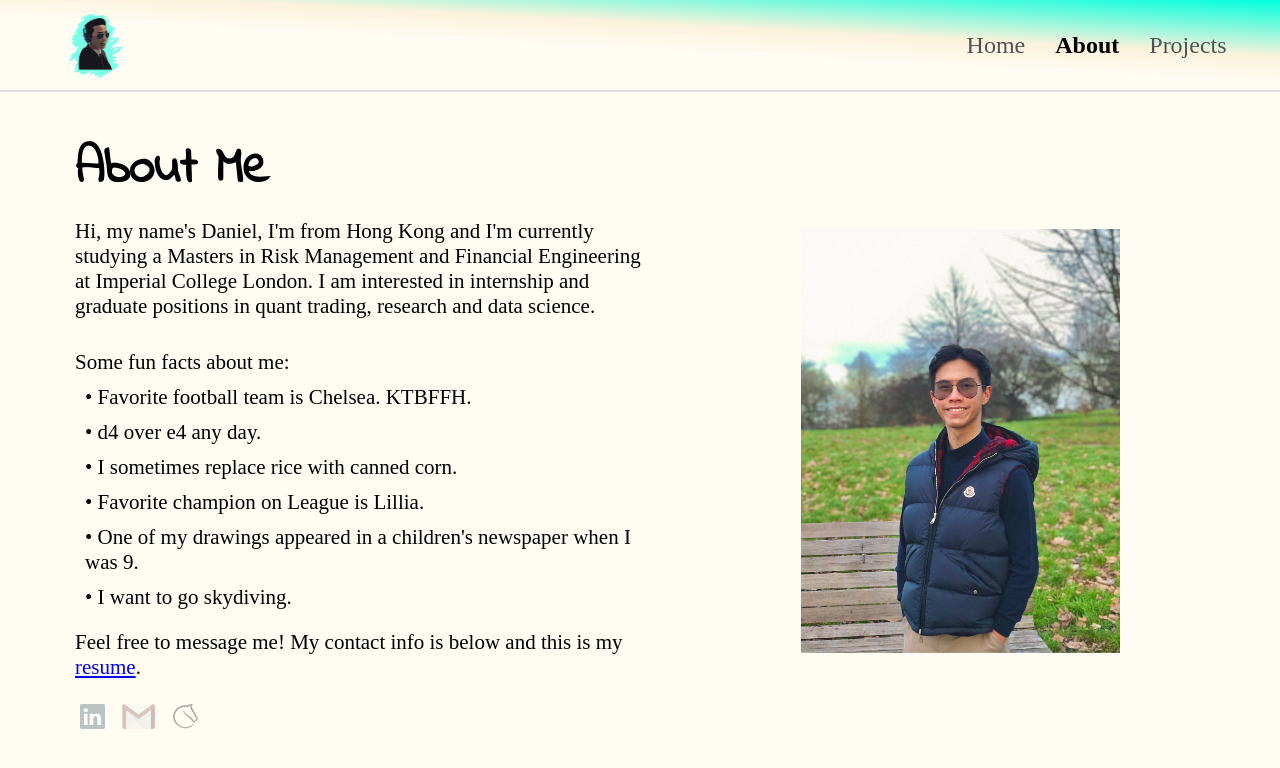
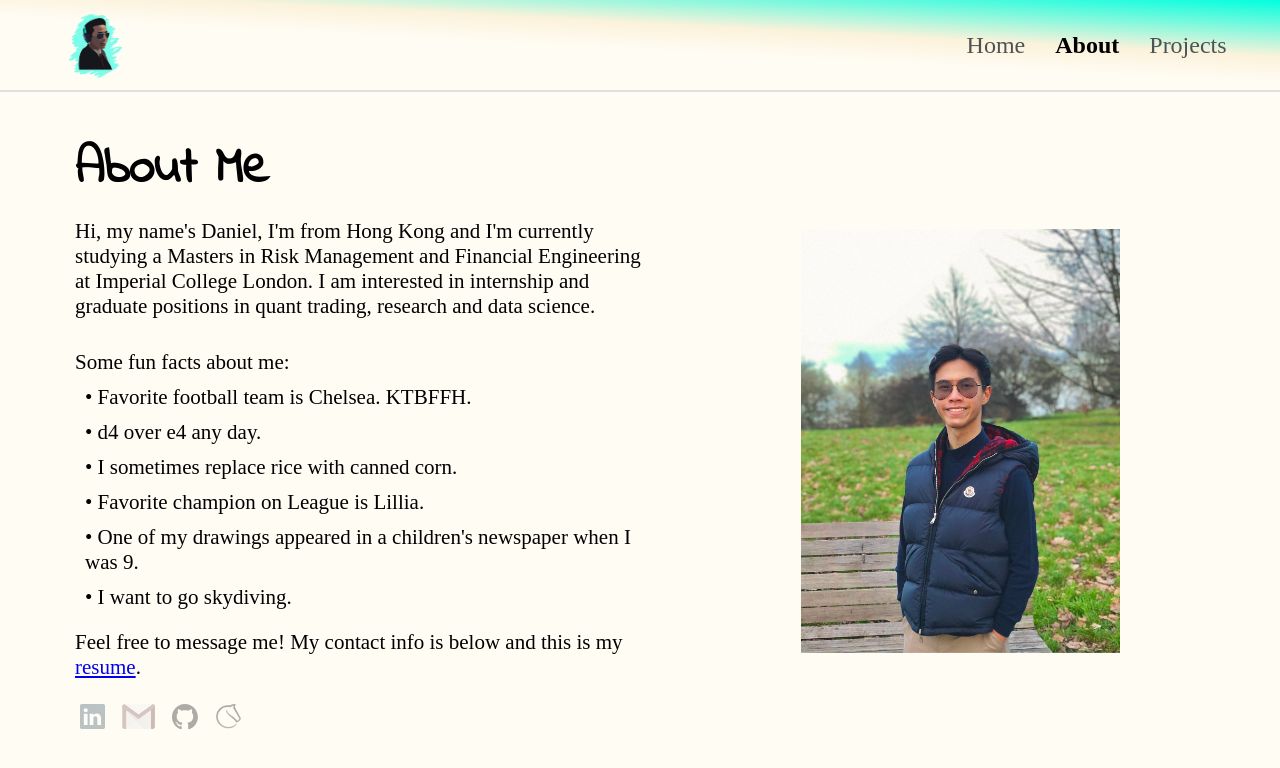
Before and after one commit to danielwong83/personal_website, a React (Create React App) app: page /#/about in a window 1280 px wide. Shown: the top 768 px of the page. Built offline with nearby package versions, Linux system fonts and the light colour scheme; a web font is replaced by a local one.

Commit message:
added blackjack link + github icon

```diff
--- a/src/pages/About.js
+++ b/src/pages/About.js
@@ -12,17 +12,21 @@ import {AboutMe,
         GmailImg,
         LinkedinImg,
         ATag,
-        LichessImg} from '../styles/About.style'
+        LichessImg,
+        GithubImg} from '../styles/About.style'
 
 import resume from '../files/resume.pdf'
 import portrait from '../images/portrait.png'
 import gmailpic from '../images/gmail.svg'
 import linkedinpic from '../images/linkedin.svg'
+import githubpic from '../images/github.svg'
 import lichesspic from '../images/lichess.svg'
 
 const linkedin = "https://www.linkedin.com/in/daniel-wong83/"
 const gmail = "daniel.wong121@imperial.ac.uk"
+const github = "https://github.com/danielwong83"
 const lichess = "https://lichess.org/@/danielwong4"
+
 
 function About(){
     return (
@@ -49,6 +53,7 @@ function About(){
                 <SocialWrapper>
                     <ATag href = {linkedin} target='_blank' rel='noopener noreferrer'><LinkedinImg src={linkedinpic}/></ATag>
                     <ATag href = {`mailto:${gmail}`} target='_blank' rel='noopener noreferrer'><GmailImg src={gmailpic}/></ATag>
+                    <ATag href = {github} target='_blank' rel='noopener noreferrer'><GithubImg src={githubpic}/></ATag>
                     <ATag href = {lichess} target='_blank' rel='noopener noreferrer'><LichessImg src={lichesspic}/></ATag>
                 </SocialWrapper>
 
--- a/src/pages/Project.js
+++ b/src/pages/Project.js
@@ -21,6 +21,7 @@ import turtle from '../images/turtle.svg'
 
 
 const dashboardlink = "https://sndw1.shinyapps.io/dashboard/"
+const blackjacklink = "https://github.com/danielwong83/blackjack"
 
 
 const Project = () => {
@@ -60,7 +61,7 @@ const Project = () => {
                     <IndividualProject>
                         <ProjectPhoto src = {blackjack}/>
                         <ProjectContent>
-                            <ProjectName>BlackJack (4 Players)</ProjectName>
+                            <ProjectName><ATag href= {blackjacklink} target='_blank' rel='noopener noreferrer'>BlackJack (4 Players)</ATag></ProjectName>
                             <Description>A recreation of the casino game, and my first code where I utilised OOP.</Description>
                             <Description>Languages: Python</Description>
                             <Description>Future Plans: to create a UI for the game</Description>
--- a/src/styles/About.style.js
+++ b/src/styles/About.style.js
@@ -120,6 +120,20 @@ export const LichessImg = styled.img`
     }
 `
 
+export const GithubImg = styled.img`
+    height: 26px;
+    width: 26px;
+    margin-top: 4px;
+    margin-left: 17px;
+    opacity: 0.35;
+    filter: grayscale(70%);
+
+    &:hover {
+        opacity: 1;
+        filter: grayscale(0%);
+    }
+`
+
 export const ATag = styled.a`
     display: flex;
 `
```
Also changed, not shown: src/images/github.svg (added).
